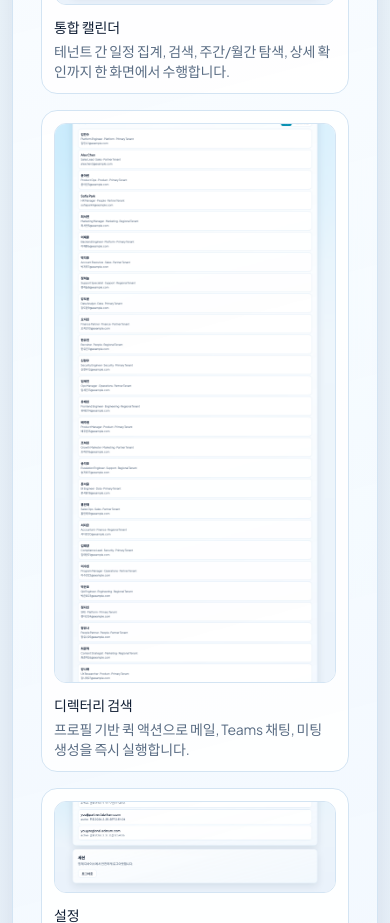
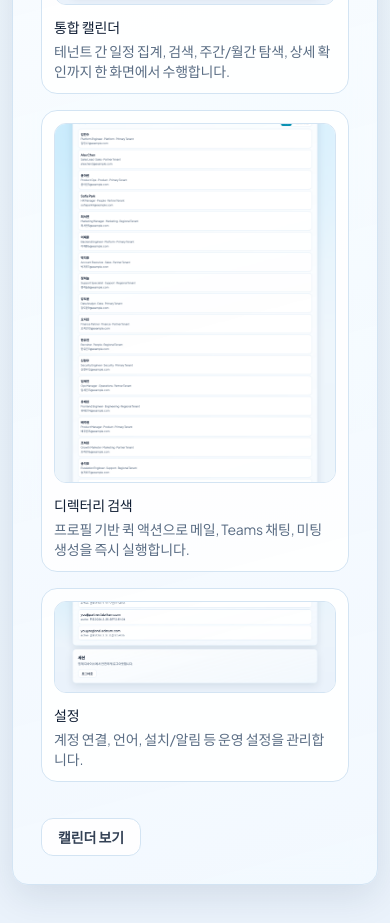
Before and after one commit to miles-hs-lee/converge, a Next.js app: page /onboarding in a window 390 px wide. Shown: the part 1700-2623 px from the top of the page. Built offline with nearby package versions, Linux system fonts and the light colour scheme; no server answers.

Commit message:
Fix onboarding people screenshot height on mobile

```diff
--- a/app/onboarding/page.tsx
+++ b/app/onboarding/page.tsx
@@ -88,7 +88,7 @@ export default async function OnboardingPage() {
             </article>
 
             <article className="rounded-2xl border border-line bg-white/85 p-3 md:p-4">
-              <div className="relative max-h-[560px] overflow-auto rounded-xl border border-line bg-white">
+              <div className="relative max-h-[360px] overflow-auto rounded-xl border border-line bg-white md:max-h-[560px]">
                 <Image
                   alt="Converge people screenshot"
                   className="h-auto w-full"
```
